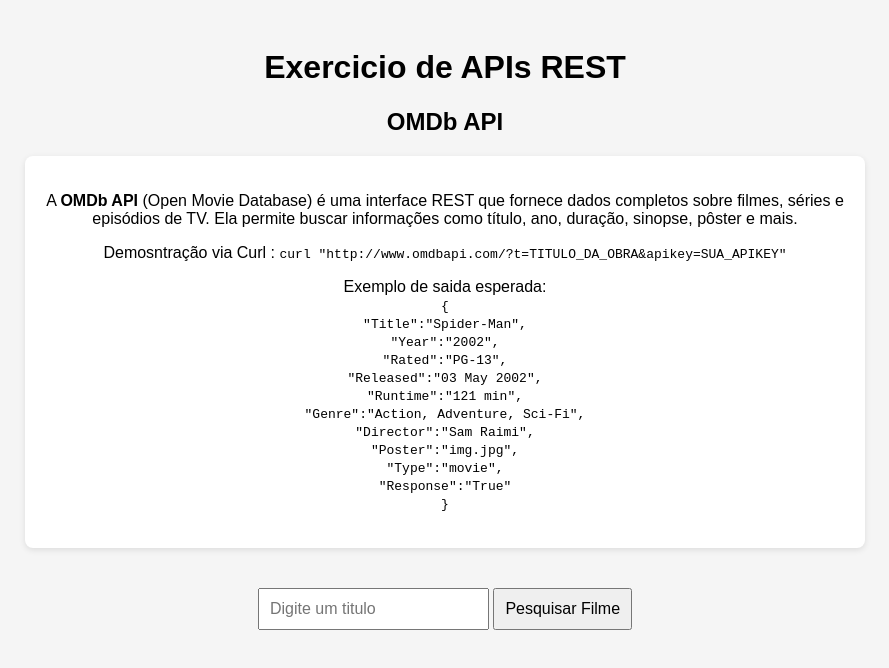
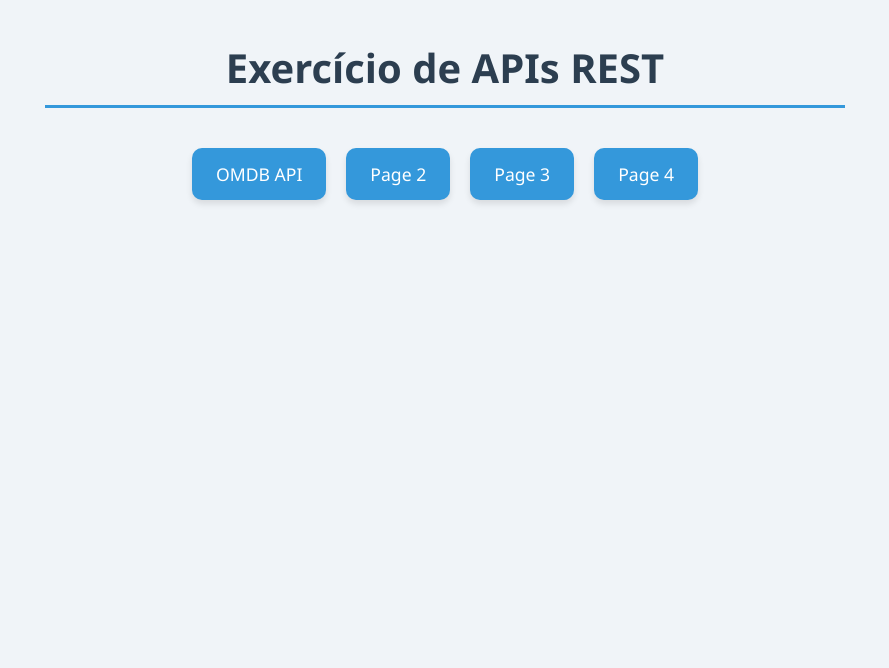
Before and after one commit to Ayrlon-Silva/Prog_para_internet-1, a plain HTML site: page Exercicio_01_API/Index.html in a window 1280 px wide. Shown: the whole page, without its empty margins (195-1084 px from the left). Drawn offline with Linux system fonts and the light colour scheme.

Commit message:
mudança na estrutura e add css

```diff
--- a/Exercicio_01_API/Index.html
+++ b/Exercicio_01_API/Index.html
@@ -4,40 +4,19 @@
     <meta charset="UTF-8">
     <meta name="viewport" content="width=device-width, initial-scale=1.0">
     <title>Exercicio APIs REST</title>
-    <script src="script.js" defer></script>
-    <link rel="stylesheet" href="styles.css">
+    <script src="scripts/script.js" defer></script>
+    <link rel="stylesheet" href="styles/styles.css">
 </head>
 <body>
-    <h1>Exercicio de APIs REST</h1>
+    <div class="container">
+        <h1>Exercício de APIs REST</h1>
 
-    <div class="Exemplos">
-        <h2>OMDb API</h2>
-            <div id="descricao_OMDb">
-                <p>A <strong>OMDb API</strong> (Open Movie Database) é uma interface REST que fornece dados completos sobre filmes, séries e episódios de TV. Ela permite buscar informações como título, ano, duração, sinopse, pôster e mais.</p>
-                <p>Demosntração via Curl : <code>curl "http://www.omdbapi.com/?t=TITULO_DA_OBRA&apikey=SUA_APIKEY"</code></p>
-
-                <p>Exemplo de saida esperada: <code>
-                <br>{<br>"Title":"Spider-Man",<br>
-                "Year":"2002",<br>
-                "Rated":"PG-13",<br>
-                "Released":"03 May 2002",<br>
-                "Runtime":"121 min",<br>
-                "Genre":"Action, Adventure, Sci-Fi",<br>
-                "Director":"Sam Raimi",<br>
-                "Poster":"img.jpg",<br>
-                "Type":"movie",<br>
-                "Response":"True" <br> }</code></p>
-            </div>
-        <input id="nome_filme" placeholder="Digite um titulo">
-        <button id="btn_buscar_filme">Pesquisar Filme</button>
-
-        <div id="filme_pesquisado">
-            <img id="foto_filme" src="" alt="">
-            <p id="titulo_filme">Titulo: </p>
-            <p id="ano_filme">Ano de lançamento: </p>
-            <p id="duracao_filme">Duração: </p>
-        </div>
-        <p id="erro_filme"></p>
+        <section class="links">
+            <a href="page_1.html">OMDB API</a>
+            <a href="page_2.html">Page 2</a>
+            <a href="page_3.html">Page 3</a>
+            <a href="page_4.html">Page 4</a>
+        </section>
     </div>
 </body>
 </html>
--- a/Exercicio_01_API/styles.css
+++ /dev/null
@@ -1,49 +0,0 @@
-.oculto {
-display: none;
-}
-
-body {
-    font-family: Arial, sans-serif;
-    background-color: #f5f5f5;
-    text-align: center;
-    padding: 20px;
-}
-
-#nome_filme{
-    padding: 10px;
-    font-size: 16px;
-}
-
-#btn_buscar_filme{
-    padding: 10px;
-    font-size: 16px;
-}
-
-#foto_filme{
-    width: 200px;
-    border-radius: 4px;
-}
-
-#filme_pesquisado{
-    margin-top: 20px;
-    background-color: #fff;
-    padding: 20px;
-    display: inline-block;
-    border-radius: 8px;
-    box-shadow: 0 2px 5px rgba(0,0,0,0.2);
-    display: none;
-}
-
-#erro_filme{
-    color: red;
-    margin-top: 10px;
-}
-
-#descricao_OMDb{
-    background: #fff;
-    padding: 20px;
-    border-radius: 8px;
-    box-shadow: 0 2px 6px rgba(0,0,0,0.1);
-    max-width: 800px;
-    margin: 0 auto 40px auto;
-}
--- /dev/null
+++ b/Exercicio_01_API/styles/page_1.css
@@ -0,0 +1,126 @@
+
+* {
+    margin: 0;
+    padding: 0;
+    box-sizing: border-box;
+}
+
+body {
+    font-family: 'Segoe UI', Tahoma, Geneva, Verdana, sans-serif;
+    background-color: #1c1c1c;
+    color: #f5f5f5;
+    padding: 40px 20px;
+    line-height: 1.6;
+    max-width: 900px;
+    margin: auto;
+}
+
+h1 {
+    text-align: center;
+    font-size: 2.8rem;
+    margin-bottom: 30px;
+    color: #e50914;
+    border-bottom: 2px solid #e50914;
+    padding-bottom: 10px;
+}
+
+h2 {
+    margin-top: 30px;
+    font-size: 1.6rem;
+    color: #f1c40f;
+}
+
+p {
+    margin: 15px 0;
+    font-size: 1.1rem;
+}
+
+.code-block {
+    background-color: #2c2c2c;
+    padding: 15px 20px;
+    border-radius: 10px;
+    margin-top: 10px;
+    margin-bottom: 30px;
+    font-size: 0.95rem;
+    overflow-x: auto;
+}
+
+.code-block pre {
+    margin-top: 5px;
+    margin-bottom: 20px;
+    background-color: #1e1e1e;
+    padding: 10px;
+    border-radius: 6px;
+    overflow-x: auto;
+    color: #00ffae;
+}
+
+.code-block code {
+    font-family: monospace;
+    white-space: pre;
+}
+
+input#nome_filme {
+    padding: 10px;
+    width: 70%;
+    max-width: 300px;
+    margin-right: 10px;
+    border-radius: 8px;
+    border: none;
+    font-size: 1rem;
+}
+
+button#btn_buscar_filme {
+    padding: 10px 16px;
+    font-size: 1rem;
+    background-color: #e50914;
+    color: white;
+    border: none;
+    border-radius: 8px;
+    cursor: pointer;
+    transition: background-color 0.3s;
+}
+
+button#btn_buscar_filme:hover {
+    background-color: #b00610;
+}
+
+#filme_pesquisado {
+    margin-top: 30px;
+    background-color: #2a2a2a;
+    padding: 20px;
+    border-radius: 10px;
+    display: none;
+    align-items: center;
+    flex-direction: column;
+    text-align: center;
+}
+
+#filme_pesquisado img {
+    width: 200px;
+    border-radius: 8px;
+    margin-bottom: 15px;
+}
+
+#filme_pesquisado p {
+    margin: 5px 0;
+}
+
+#erro_filme {
+    color: #ff4d4d;
+    margin-top: 20px;
+    font-weight: bold;
+}
+
+a {
+    display: inline-block;
+    margin-top: 40px;
+    text-decoration: none;
+    color: #3498db;
+    font-weight: bold;
+    transition: color 0.3s;
+}
+
+a:hover {
+    color: #2980b9;
+}
--- /dev/null
+++ b/Exercicio_01_API/styles/styles.css
@@ -0,0 +1,52 @@
+* {
+    margin: 0;
+    padding: 0;
+    box-sizing: border-box;
+}
+
+body {
+    font-family: 'Segoe UI', Tahoma, Geneva, Verdana, sans-serif;
+    background-color: #f0f4f8;
+    color: #333;
+    display: flex;
+    justify-content: center;
+    padding: 40px 20px;
+    min-height: 100vh;
+}
+
+.container {
+    max-width: 800px;
+    width: 100%;
+    text-align: center;
+}
+
+h1 {
+    font-size: 2.5rem;
+    margin-bottom: 40px;
+    color: #2c3e50;
+    border-bottom: 3px solid #3498db;
+    padding-bottom: 10px;
+}
+
+.links {
+    display: flex;
+    flex-wrap: wrap;
+    gap: 20px;
+    justify-content: center;
+}
+
+.links a {
+    background-color: #3498db;
+    color: white;
+    text-decoration: none;
+    padding: 14px 24px;
+    border-radius: 10px;
+    font-size: 1.1rem;
+    transition: background-color 0.3s ease, transform 0.2s ease;
+    box-shadow: 0 4px 6px rgba(0, 0, 0, 0.1);
+}
+
+.links a:hover {
+    background-color: #2980b9;
+    transform: translateY(-2px);
+}
```
Also changed, not shown: Exercicio_01_API/page_1.html (added, +57 -0 lines), Exercicio_01_API/page_2.html (added), Exercicio_01_API/page_3.html (added), Exercicio_01_API/page_4.html (added), Exercicio_01_API/scripts/page_1.js (renamed from Exercicio_01_API/script.js), Exercicio_01_API/scripts/script.js (added).
